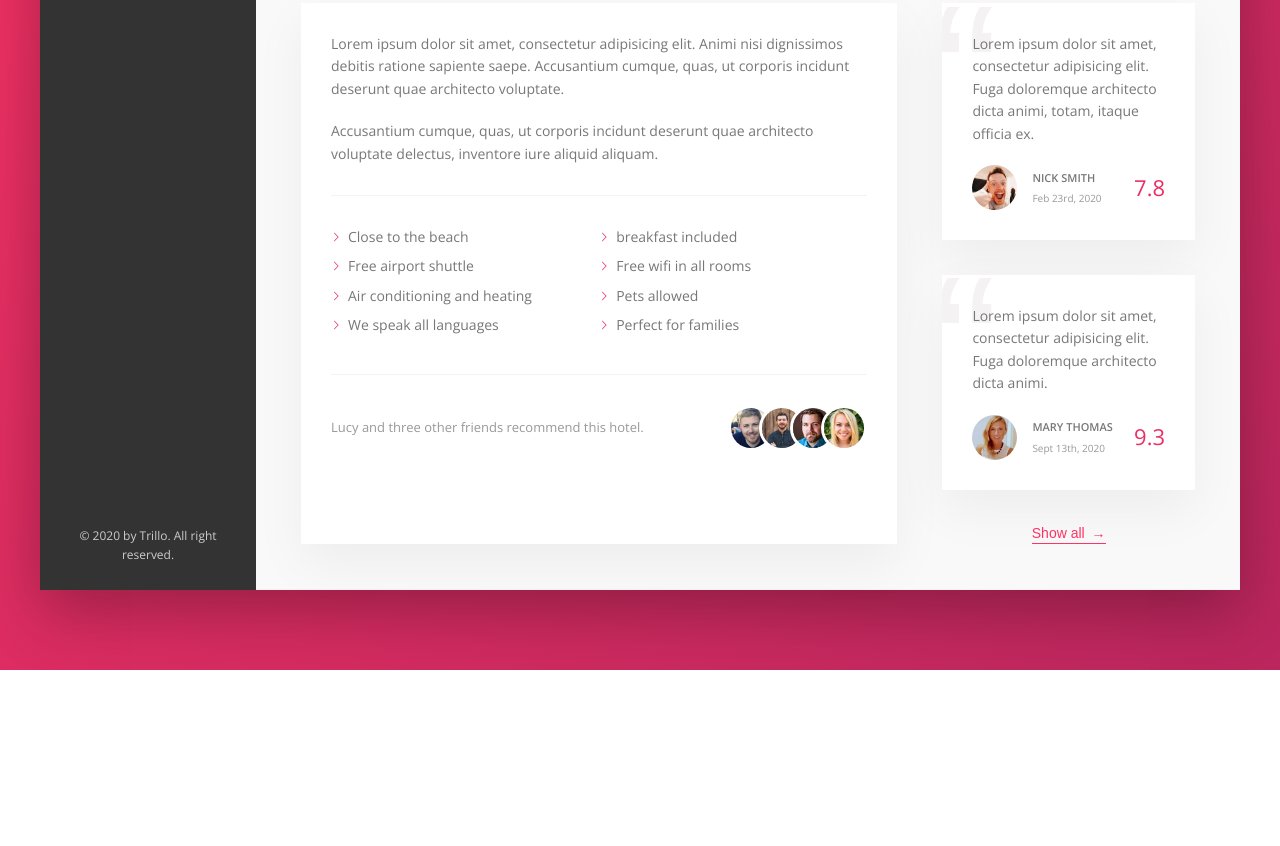
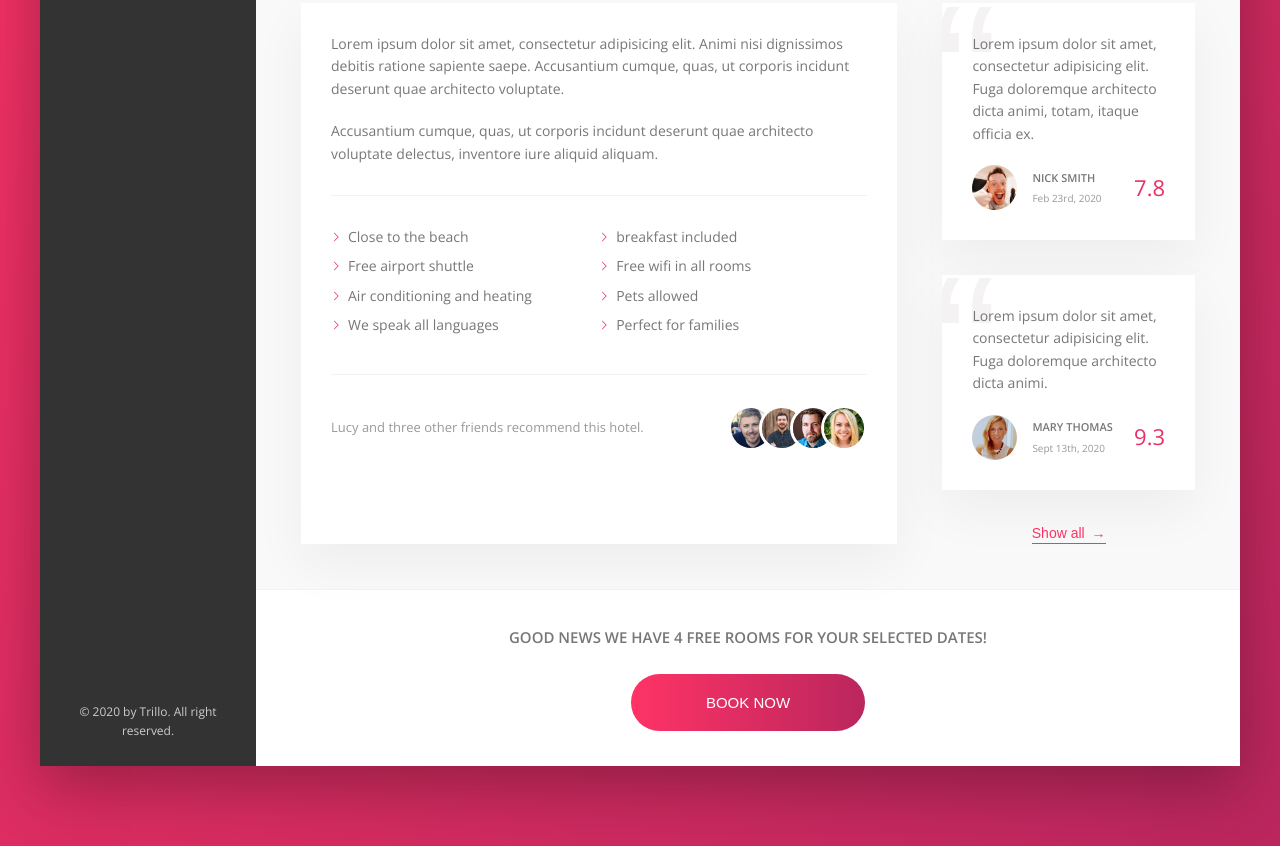
Before and after one commit to lawellwilhelm-dev/trillo, a website: page index.html in a window 1280 px wide. Shown: the part 645-1491 px from the top of the page. Before the commit the page ends 1315 px from the top, so only its background shows below. Drawn offline with nearby package versions, Linux system fonts and the light colour scheme.

Commit message:
Build cta section

```diff
--- a/index.html
+++ b/index.html
@@ -200,6 +200,16 @@
                         </div>
                     </div>
 
+                    <div class="cta">
+                        <h2 class="cta__book-now">
+                            Good news we have 4 free rooms for your selected dates!
+                        </h2>
+                        <button class="btn">
+                            <span class="btn__visible">Book now</span>
+                            <span class="btn__invisible">Only 4 rooms left</span>
+                        </button>
+                    </div>
+
                 </main>
             </div>
         </div>
--- a/sass/_components.scss
+++ b/sass/_components.scss
@@ -483,3 +483,76 @@
         line-height: 1;
     }
 }
+
+
+.cta {
+
+    padding: 3.5rem 0;
+    text-align: center;
+
+    &__book-now {
+        font-size: 1.5rem;
+        text-transform: uppercase;
+        margin-bottom: 2.5rem;
+
+    }
+}
+
+.btn {
+
+    font-size: 1.5rem;
+    font-weight: 300;
+    text-transform: uppercase;
+    color: #fff;
+
+    border: none;
+    border-radius: 100px;
+    background-image: linear-gradient(to right,
+        var(--color-primary-light),
+        var(--color-primary-dark));
+    cursor: pointer;
+
+    position: relative;
+    overflow: hidden;
+
+    transition: all .2s;
+
+    & > * {
+        display: inline-block;
+
+        transition: all .2s;
+    }
+
+    &__visible {
+        padding: 2rem 7.5rem;
+    }
+
+    &__invisible {
+        height: 100%;
+        width: 100%;
+        padding: 2rem 0;
+
+        position: absolute;
+        top: -100%;
+        left: 0;
+    }
+
+    &:hover {
+        background-image: linear-gradient(to left,
+            var(--color-primary-light),
+            var(--color-primary-dark));
+    }
+
+    &:hover &__visible {
+        transform: translateY(100%);
+    }
+
+    &:hover &__invisible {
+        top: 0;
+    }
+
+    &:focus {
+        outline: none;
+        animation: pulsate 1s infinite;
+    }
+}
```
Also changed, not shown: css/style.css, 1 other file.
